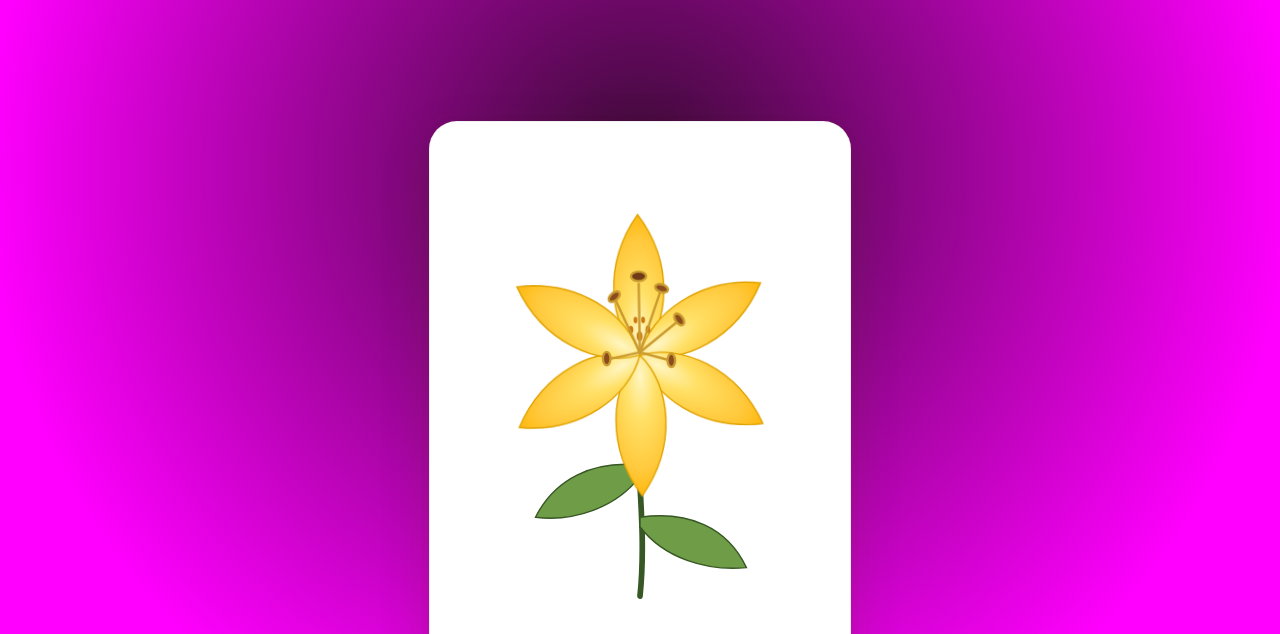
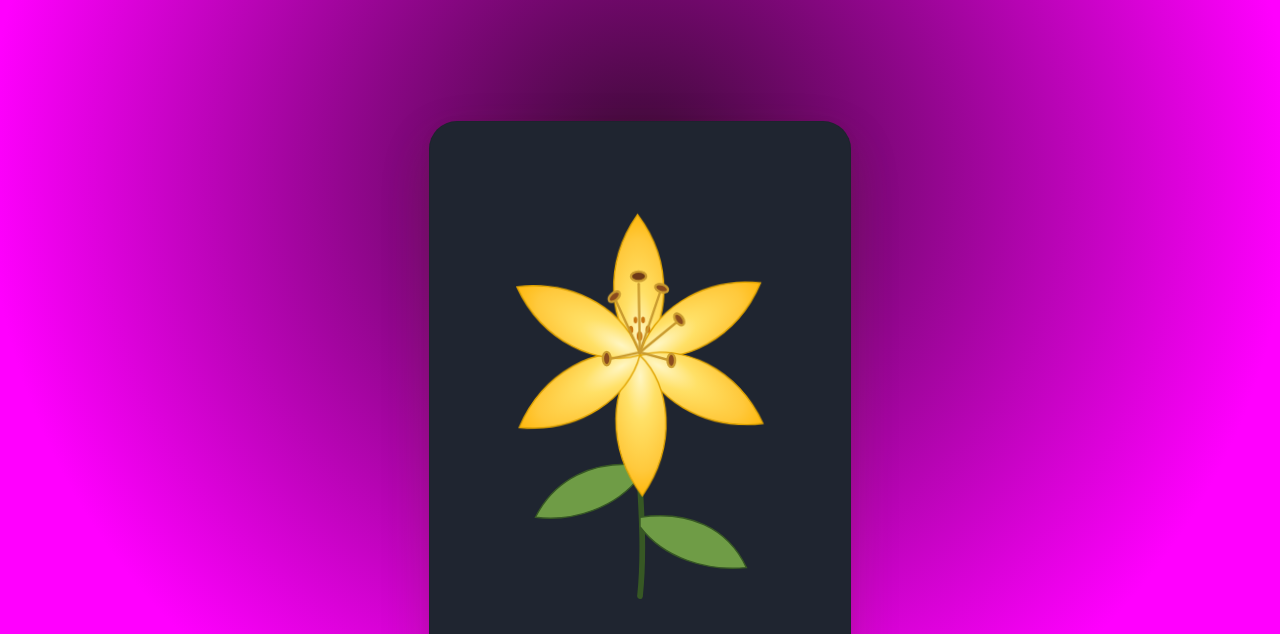
Before and after one commit to ANuMo17/Flor, a plain HTML site: page index.html in a window 1280 px wide. Shown: the top 634 px of the page. Drawn offline with Linux system fonts and the light colour scheme.

Commit message:
Update index.html

```diff
--- a/index.html
+++ b/index.html
@@ -10,7 +10,7 @@
 <style>
   :root{
     --bg1:#ff00fe; --bg2: #390b32;
-    --card-bg:#ffffff; --card-border:rgba(0,0,0,0.06);
+    --card-bg:#1f2530; --card-border:rgba(0,0,0,0.06);
     --shadow: 0 20px 50px rgba(80,60,10,0.18), 0 2px 8px rgba(80,60,10,0.10);
     --text:#5a4a1c; --text-soft:#8a7a45;
     --stem:#4f7c34; --stem-dark:#375824;
```
